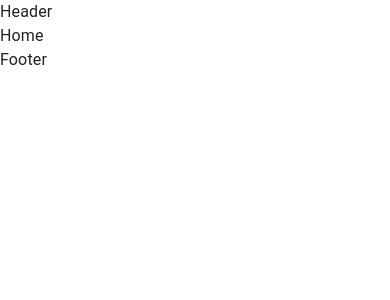
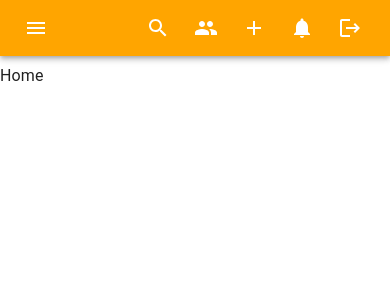
Before and after one commit to NidhiTulsyan/chatApp, a React (Vite) app in the folder frontend/: page / in a window 390 px wide. Shown: the top 300 px of the page. Built offline with nearby package versions, Linux system fonts and the light colour scheme.

Commit message:
adding multiple files

```diff
--- a/frontend/src/components/layout/AppLayout.jsx
+++ b/frontend/src/components/layout/AppLayout.jsx
@@ -1,12 +1,39 @@
 import React from "react";
+import Header from "./Header";
+import Title from "../shared/Title";
+import { Grid } from "@mui/material";
 
 const AppLayout = (WrappedComponent) => {
   return (props) => {
     return (
       <div>
-        <div>Header</div>
-        <WrappedComponent {...props} />
-        <div>Footer</div>
+        <Title />
+        <Header />
+        <Grid container height={"calc(100vh - 4rem)"}>
+          <Grid
+            item
+            sm={4}
+            md={3}
+            height={"100%"}
+            sx={{
+              display: { xs: "none", sm: "block" },
+            }}
+          ></Grid>
+          <Grid item xs={12} sm={8} md={5} lg={6} height={"100%"}>
+            <WrappedComponent {...props} />
+          </Grid>
+          <Grid
+            item
+            md={4}
+            lg={3}
+            height={"100%"}
+            sx={{
+              display: { xs: "none", md: "block" },
+            }}
+            padding={"2rem"}
+            bgcolor="rgba(0,0,0,0.85)"
+          ></Grid>
+        </Grid>
       </div>
     );
   };
--- a/frontend/src/components/layout/Header.jsx
+++ b/frontend/src/components/layout/Header.jsx
@@ -0,0 +1,151 @@
+import React, { Suspense, lazy, useState } from "react";
+import {
+  Add as AddIcon,
+  Menu as MenuIcon,
+  Search as SearchIcon,
+  Group as GroupIcon,
+  Logout as LogoutIcon,
+  Notifications,
+} from "@mui/icons-material";
+import {
+  AppBar,
+  Box,
+  IconButton,
+  Toolbar,
+  Tooltip,
+  Typography,
+} from "@mui/material";
+import { useNavigate } from "react-router-dom";
+// import SearchDialog from "../specific/Search";
+const SearchDialog = lazy(() => import("../specific/Search"));
+const NotificationDialog = lazy(() => import("../specific/Notifications"));
+const NewGroupDialog = lazy(() => import("../specific/Newgroups"));
+
+const Header = () => {
+  const navigate = useNavigate();
+  const [isMobile, setIsMobile] = useState(false);
+  const [isSearch, setIsSearch] = useState(false);
+  const [isNewGroup, setIsNewGroup] = useState(false);
+  const [isNotification, setIsNotification] = useState(false);
+  const HandleMobile = () => {
+    setIsMobile((prev) => !prev);
+  };
+  const OpenSearch = () => {
+    setIsSearch((prev) => !prev);
+  };
+  const OpenNewGroup = () => {
+    setIsNewGroup((prev) => !prev);
+  };
+  const OpenNotifications = () => {
+    setIsNotification((prev) => !prev);
+  };
+  const NavigateToGroup = () => {
+    navigate("/groups");
+  };
+  const LogoutHandler = () => {
+    console.log("logout");
+  };
+  return (
+    <>
+      <Box
+        sx={{
+          flexGrow: 1,
+        }}
+        height={"4rem"}
+      >
+        <AppBar
+          position="static"
+          sx={{
+            bgcolor: "orange",
+          }}
+        >
+          <Toolbar>
+            <Typography
+              variant="h6"
+              sx={{
+                display: {
+                  xs: "none",
+                  sm: "block",
+                },
+              }}
+            >
+              FlexChat
+            </Typography>
+            <Box
+              sx={{
+                display: {
+                  xs: "block",
+                  sm: "none",
+                },
+              }}
+            >
+              <IconButton color="inherit" onClick={HandleMobile}>
+                <MenuIcon />
+              </IconButton>
+            </Box>
+            <Box
+              sx={{
+                flexGrow: 1,
+              }}
+            ></Box>
+            <Box>
+              <IconBtn
+                title={"Serach"}
+                onClick={OpenSearch}
+                icon={<SearchIcon />}
+              />
+
+              <IconBtn
+                title={"new group"}
+                onClick={OpenNewGroup}
+                icon={<GroupIcon />}
+              />
+
+              <IconBtn
+                title={"Manage group"}
+                onClick={NavigateToGroup}
+                icon={<AddIcon />}
+              />
+              <IconBtn
+                title={"Notifications"}
+                onClick={OpenNotifications}
+                icon={<Notifications />}
+              />
+              <IconBtn
+                title={"LogOut"}
+                onClick={LogoutHandler}
+                icon={<LogoutIcon />}
+              />
+            </Box>
+          </Toolbar>
+        </AppBar>
+      </Box>
+      {isSearch && (
+        <Suspense fallback={<div>Loading...</div>}>
+          <SearchDialog />
+        </Suspense>
+      )}
+      {isNotification && (
+        <Suspense fallback={<div>Loading...</div>}>
+          <NotificationDialog />
+        </Suspense>
+      )}
+      {isNewGroup && (
+        <Suspense fallback={<div>Loading...</div>}>
+          <NewGroupDialog />
+        </Suspense>
+      )}
+    </>
+  );
+};
+
+const IconBtn = ({ title, icon, onclick }) => {
+  return (
+    <Tooltip title={title}>
+      <IconButton color="inherit" size="large" onClick={onclick}>
+        {icon}
+      </IconButton>
+    </Tooltip>
+  );
+};
+export default Header;
--- /dev/null
+++ b/frontend/src/components/shared/Title.jsx
@@ -0,0 +1,18 @@
+import React from "react";
+import { Helmet } from "react-helmet-async";
+
+const Title = ({
+  title = "chat",
+  description = "This is the chat app for FlexJOB",
+}) => {
+  return (
+    <div>
+      <Helmet>
+        <title>{title}</title>
+        <meta name="description" content={description}></meta>
+      </Helmet>
+    </div>
+  );
+};
+
+export default Title;
--- /dev/null
+++ b/frontend/src/components/specific/Newgroups.jsx
@@ -0,0 +1,11 @@
+import React from 'react'
+
+const Newgroups = () => {
+  return (
+    <div>
+      new froup
+    </div>
+  )
+}
+
+export default Newgroups
--- /dev/null
+++ b/frontend/src/components/specific/Notifications.jsx
@@ -0,0 +1,11 @@
+import React from 'react'
+
+const Notifications = () => {
+  return (
+    <div>
+      notificatins
+    </div>
+  )
+}
+
+export default Notifications
--- /dev/null
+++ b/frontend/src/components/specific/Search.jsx
@@ -0,0 +1,11 @@
+import React from 'react'
+
+const Search = () => {
+  return (
+    <div>
+      serach
+    </div>
+  )
+}
+
+export default Search
```
Also changed, not shown: frontend/src/components/constants/Color.jsx (added).
